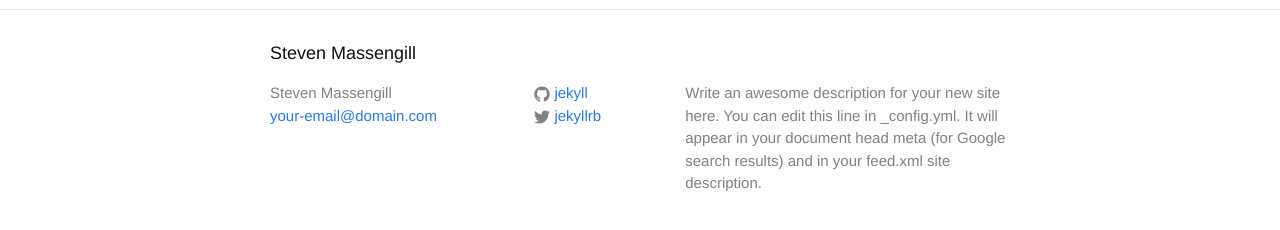
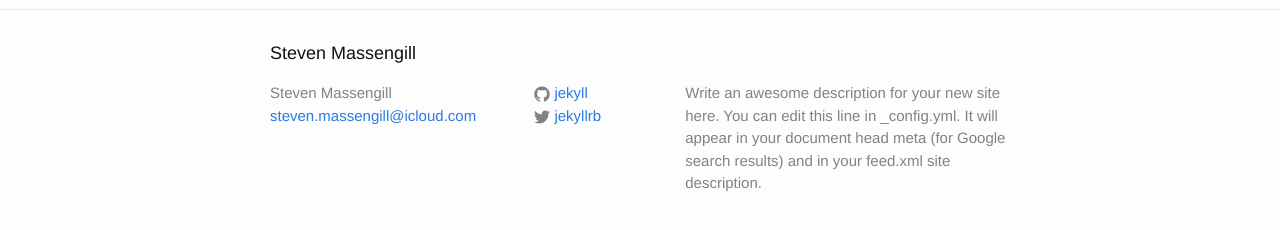
Before and after one commit to stevenmassengill/stevenmassengill.github.io, a Jekyll site: the page built from index.html, in a window 1280 px wide. Shown: the part 287-517 px from the top of the page. Built offline with Jekyll 4.4.1, drawn with Linux system fonts in a browser that asks for light colours.

Commit message:
Update _config.yml

```diff
--- a/_config.yml
+++ b/_config.yml
@@ -7,7 +7,7 @@
 
 # Site settings
 title: Steven Massengill
-email: your-email@domain.com
+email: steven.massengill@icloud.com
 description: > # this means to ignore newlines until "baseurl:"
   Write an awesome description for your new site here. You can edit this
   line in _config.yml. It will appear in your document head meta (for
```
